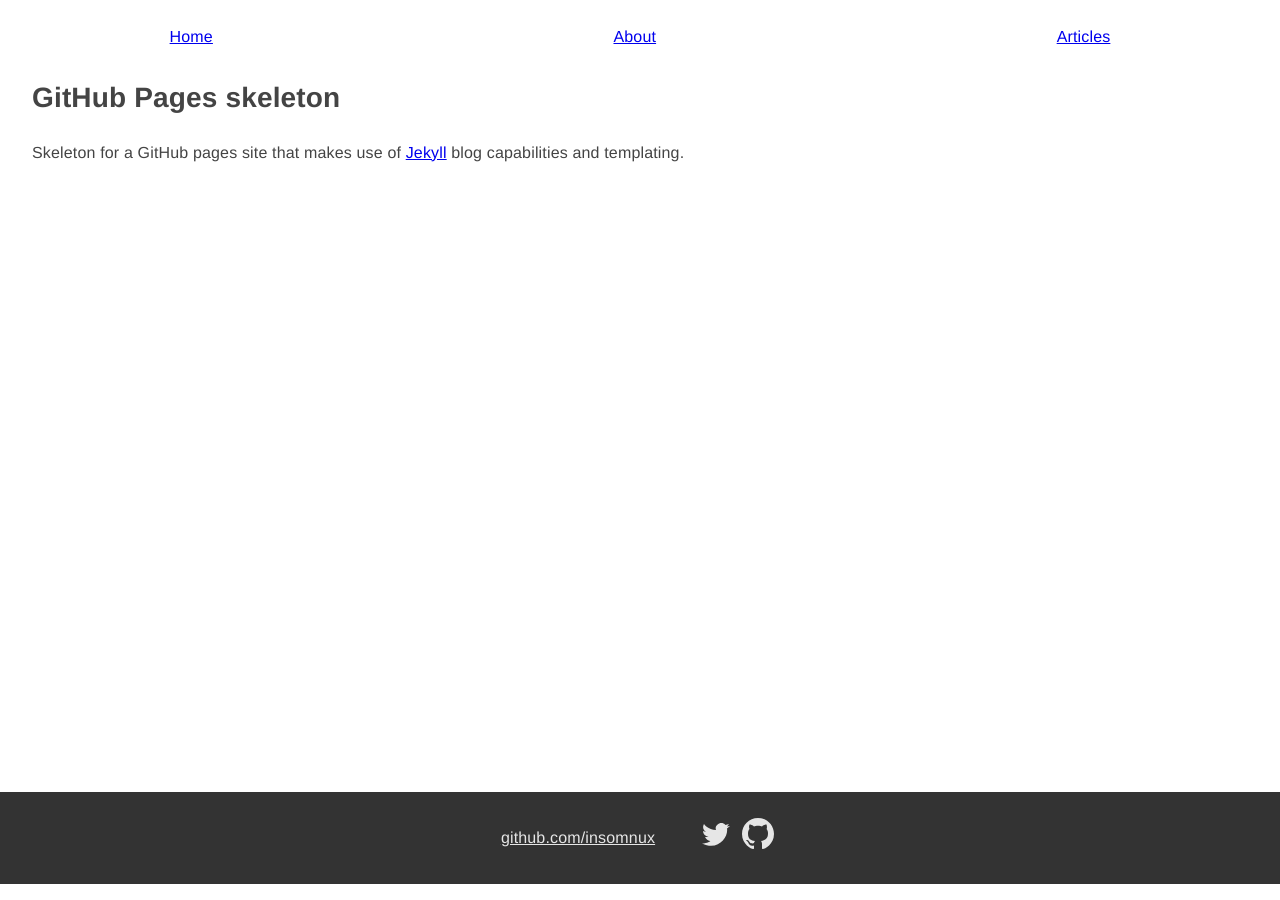
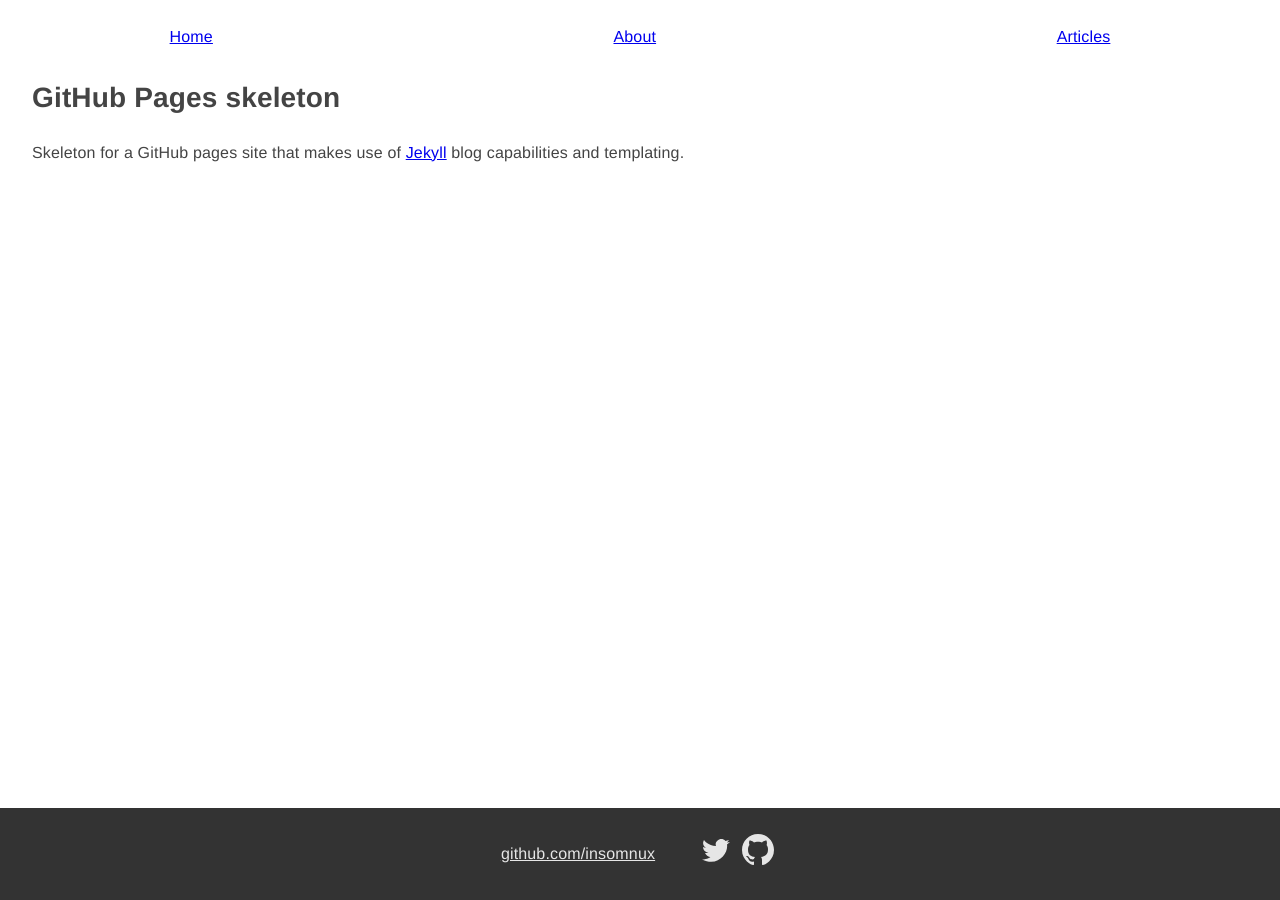
Before and after one commit to insomnux/ghpages-skeleton, a Jekyll site: the page built from index.html, in a window 1280 px wide. Built offline with Jekyll 4.4.1, drawn with Linux system fonts in a browser that asks for light colours.

Commit message:
small change to style.css

```diff
--- a/assets/style.css
+++ b/assets/style.css
@@ -36,7 +36,7 @@ body{
   font-weight: 300;
   letter-spacing: .01em;
   line-height: 1.6;
-  padding: 1em 2em;
+  padding: 1em 2em 0 2em;
 }
 
 /* <!-- END Basic --> */
```
